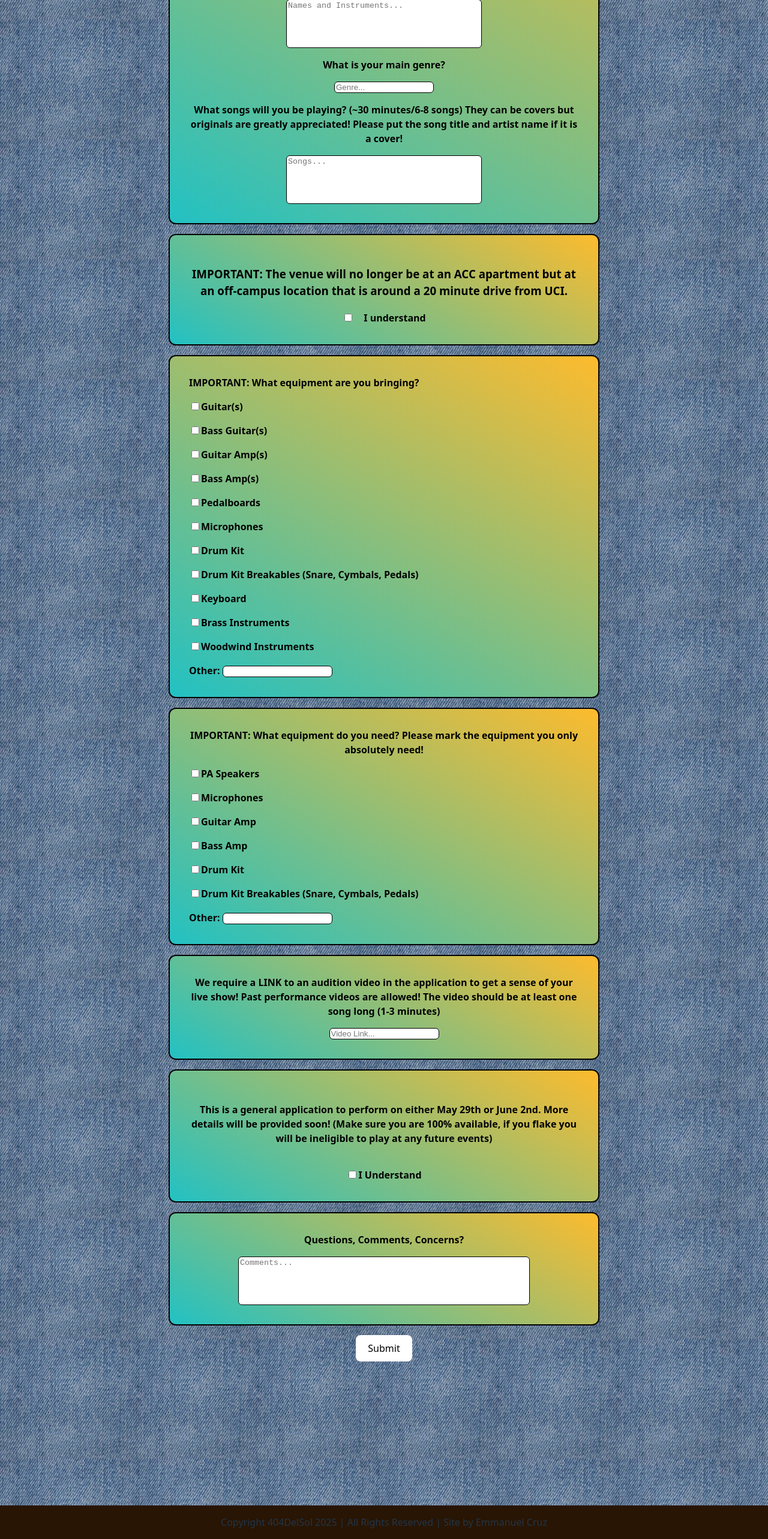
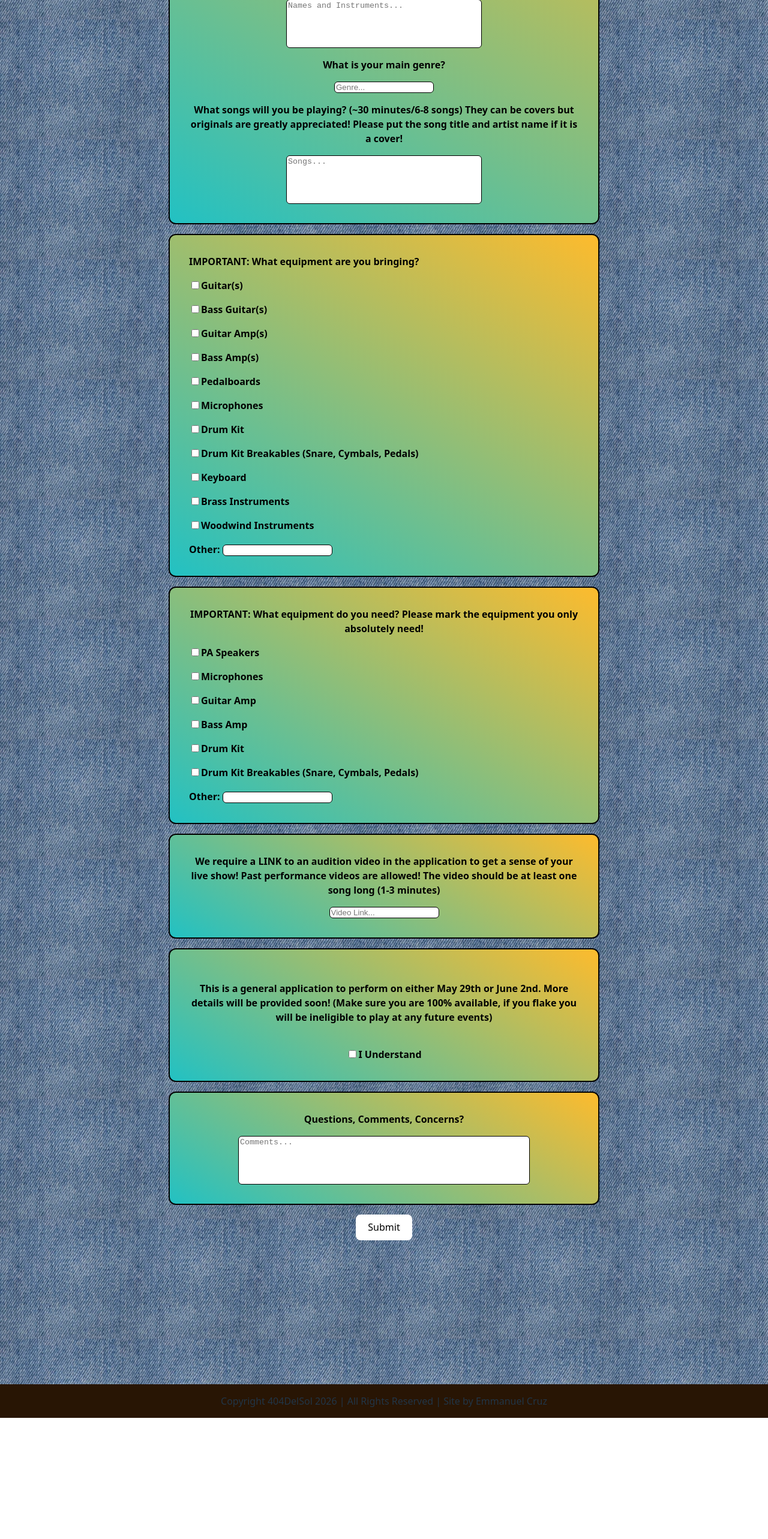
Before and after one commit to ecruzreal/404delsol, a React (Vite) app: page /apply in a window 1280 px wide. Shown: the part 768-3334 px from the top of the page at 60% size. After the commit the page ends 3132 px from the top, so only its background shows below. Built offline with nearby package versions, Linux system fonts and the light colour scheme; a web font is replaced by a local one.

Commit message:
Removed a section of the application

```diff
--- a/src/ContactForm.jsx
+++ b/src/ContactForm.jsx
@@ -127,13 +127,14 @@ function ContactForm() {
                     </div>
                 </div>
 
-                <div className="venue-terms">
+               {/* <div className="venue-terms">
                     <h3>IMPORTANT: The venue will no longer be at an ACC apartment but at an off-campus location that is around a 20 minute drive from UCI.</h3>
                     <div className="form-group venue-agreement">
                         <input type="checkbox" className="form-control" name="venue" required />
                         <label htmlFor="venue">I understand</label>
                     </div>
                 </div>
+                */}
 
                 <div className="form-group">
                     <div className="instrument-checks">
--- a/src/Footer.jsx
+++ b/src/Footer.jsx
@@ -1,7 +1,7 @@
 function Footer() {
     return (
         <div className="footer-container">
-            Copyright 404DelSol 2025 | All Rights Reserved | Site by Emmanuel Cruz
+            Copyright 404DelSol 2026 | All Rights Reserved | Site by Emmanuel Cruz
         </div>
     )
 };
```
